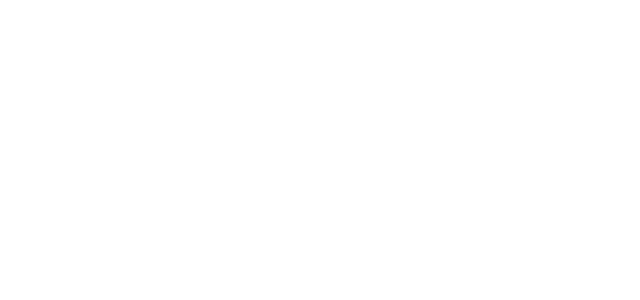
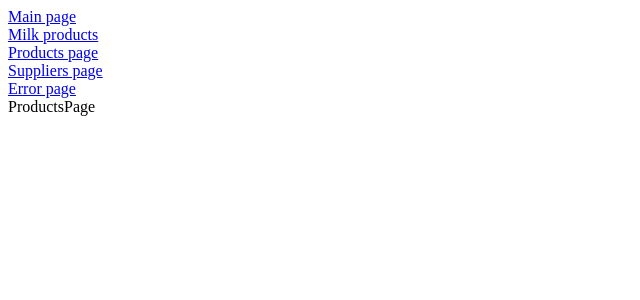
Before and after one commit to TenTax/mediaten, a Vue app: page /products in a window 1280 px wide. Shown: the top 300 px of the page, without its empty margins (0-640 px from the left). Built offline with nearby package versions, Linux system fonts and the light colour scheme.

Commit message:
Routes configured

```diff
--- a/src/App.vue
+++ b/src/App.vue
@@ -1,5 +1,16 @@
 <template>
   <div id="app">
+    <router-link to="/">Main page</router-link><br />
+    <router-link to="/catalog/milk-products">Milk products</router-link><br />
+    <router-link to="/products">Products page</router-link><br />
+    <router-link to="/suppliers">Suppliers page</router-link><br />
+    <router-link to="/123">Error page</router-link>
     <router-view/>
   </div>
 </template>
+
+<script>
+export default {
+  name: 'App',
+}
+</script>
--- /dev/null
+++ b/src/pages/ErrorPage.vue
@@ -0,0 +1,9 @@
+<template>
+  <div>Not found page</div>
+</template>
+
+<script>
+export default {
+  name: 'ErrorPage',
+}
+</script>
--- /dev/null
+++ b/src/pages/MainPage.vue
@@ -0,0 +1,9 @@
+<template>
+  <div>Main page</div>
+</template>
+
+<script>
+export default {
+  name: 'MainPage',
+}
+</script>
--- /dev/null
+++ b/src/pages/ProductsPage.vue
@@ -0,0 +1,9 @@
+<template>
+  <div>ProductsPage</div>
+</template>
+
+<script>
+export default {
+  name: 'ProductsPage',
+}
+</script>
--- /dev/null
+++ b/src/pages/SubsectionPage.vue
@@ -0,0 +1,9 @@
+<template>
+  <div>Subsection page</div>
+</template>
+
+<script>
+export default {
+  name: 'SubsectionPage',
+}
+</script>
--- /dev/null
+++ b/src/pages/SuppliersPage.vue
@@ -0,0 +1,9 @@
+<template>
+  <div>Suppliers page</div>
+</template>
+
+<script>
+export default {
+  name: 'SuppliersPage',
+}
+</script>
--- a/src/router/index.js
+++ b/src/router/index.js
@@ -1,14 +1,33 @@
 import Vue from 'vue'
 import VueRouter from 'vue-router'
-import HomeView from '@/views/HomeView.vue'
 
 Vue.use(VueRouter)
 
 const routes = [
   {
     path: '/',
-    name: 'home',
-    component: HomeView,
+    name: 'main',
+    component: () => import('@/pages/MainPage.vue'),
+  },
+  {
+    path: '/products',
+    name: 'products',
+    component: () => import('@/pages/ProductsPage.vue'),
+  },
+  {
+    path: '/suppliers',
+    name: 'suppliers',
+    component: () => import('@/pages/SuppliersPage.vue'),
+  },
+  {
+    path: '/catalog/:subsection',
+    name: 'subsection',
+    component: () => import('@/pages/SubsectionPage.vue'),
+  },
+  {
+    path: '/:pathMatch(.*)*',
+    name: 'error',
+    component: () => import('@/pages/ErrorPage.vue'),
   },
 ]
 
--- a/src/views/HomeView.vue
+++ /dev/null
@@ -1,11 +0,0 @@
-<template>
-  <div class="home">
-    HomeView
-  </div>
-</template>
-
-<script>
-export default {
-  name: 'HomeView',
-}
-</script>
```
